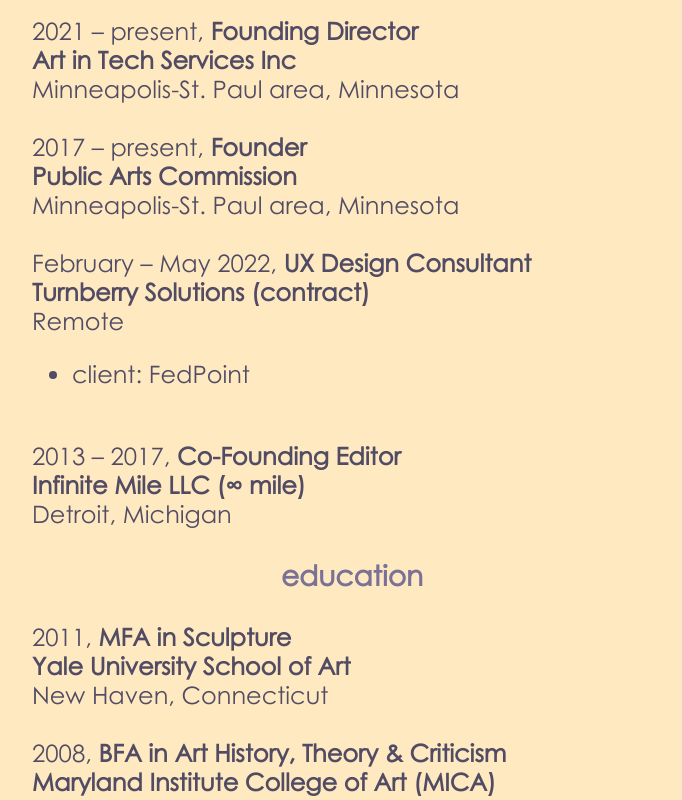
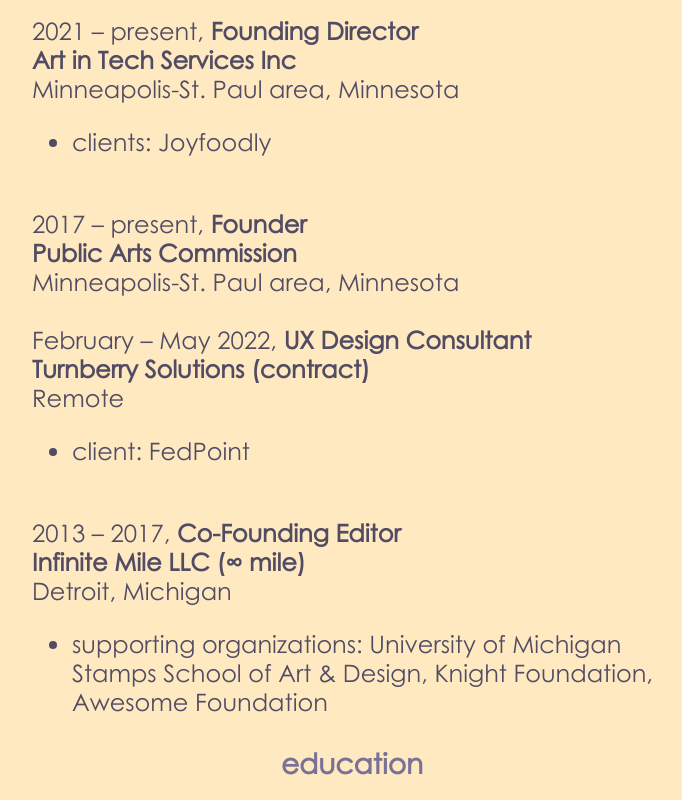
Before and after one commit to stephendewyer/stephendewyerwebwork, a Next.js app: page /about in a window 1280 px wide. Shown: the part 1420-2220 px from the top of the page, without its empty margins (288-970 px from the left). Built offline with nearby package versions, Linux system fonts and the light colour scheme.

Commit message:
adding to about section

```diff
--- a/pages/about/index.js
+++ b/pages/about/index.js
@@ -36,7 +36,13 @@
 
                         2021 &ndash; present, <span style={{fontWeight: "bold"}} >Founding Director</span><br/>
                         <span style={{fontWeight: "bold"}} >Art in Tech Services Inc</span><br/>
-                        Minneapolis-St. Paul area, Minnesota<br/><br/>
+                        Minneapolis-St. Paul area, Minnesota<br/>
+                        <ul>
+                            <li>
+                                clients: Joyfoodly
+                            </li>
+                        </ul>
+                        <br />
 
                         2017 &ndash; present, <span style={{fontWeight: "bold"}} >Founder</span><br/>
                         <span style={{fontWeight: "bold"}} >Public Arts Commission</span><br/>
@@ -54,7 +60,12 @@
 
                         2013 &ndash; 2017, <span style={{fontWeight: "bold"}} >Co-Founding Editor</span><br/>
                         <span style={{fontWeight: "bold"}} >Infinite Mile LLC (<span>&#8734;</span> mile)</span><br/>
-                        Detroit, Michigan
+                        Detroit, Michigan<br />
+                        <ul>
+                            <li>
+                                supporting organizations: University of Michigan Stamps School of Art &amp; Design, Knight Foundation, Awesome Foundation
+                            </li>
+                        </ul>
                 </div>
                 <div className="header_02" >
                     education
```
